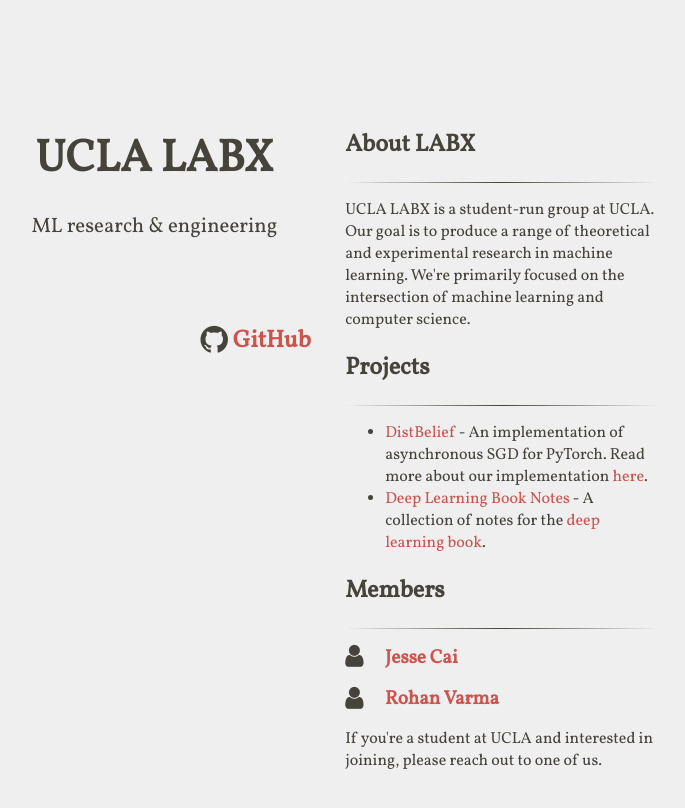
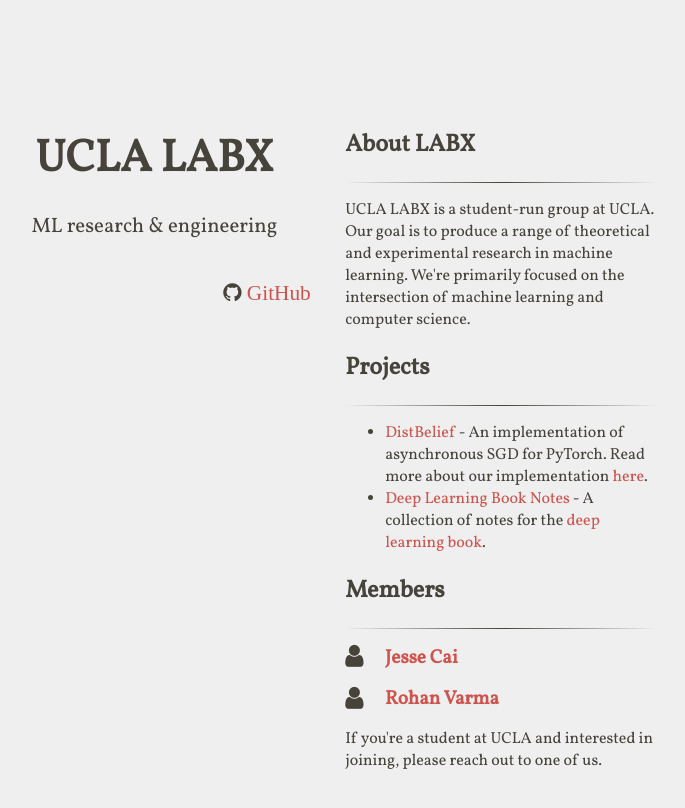
Before and after one commit to ucla-labx/ucla-labx.github.io, a Jekyll site: the page built from index.html, in a window 1280 px wide. Shown: the top 808 px of the page, without its empty margins (322-1007 px from the left). Built offline with Jekyll 4.4.1, drawn with Linux system fonts in a browser that asks for light colours; nearby versions of some CDN libraries.

Commit message:
god damn frontend is hard

```diff
--- a/index.html
+++ b/index.html
@@ -15,13 +15,12 @@
 
         {% if site.compass.tagline%}
         <div class="tagline-container">
-            <p>{{ site.compass.tagline }}</p> <br>
-            <h2>
-            <span class="fa fa-github fa-lg"></span>
-            <a href="https://github.com/ucla-labx">GitHub</a>
-            </h2>
+            <p>{{ site.compass.tagline }}</p>
         </div>
         {% endif %}
+
+        <span class="fa fa-github fa-lg tagline-container">
+        <a href="https://github.com/ucla-labx">GitHub</a></span>
     </header>
     <main>
       {% if site.compass.include_content %}
```
